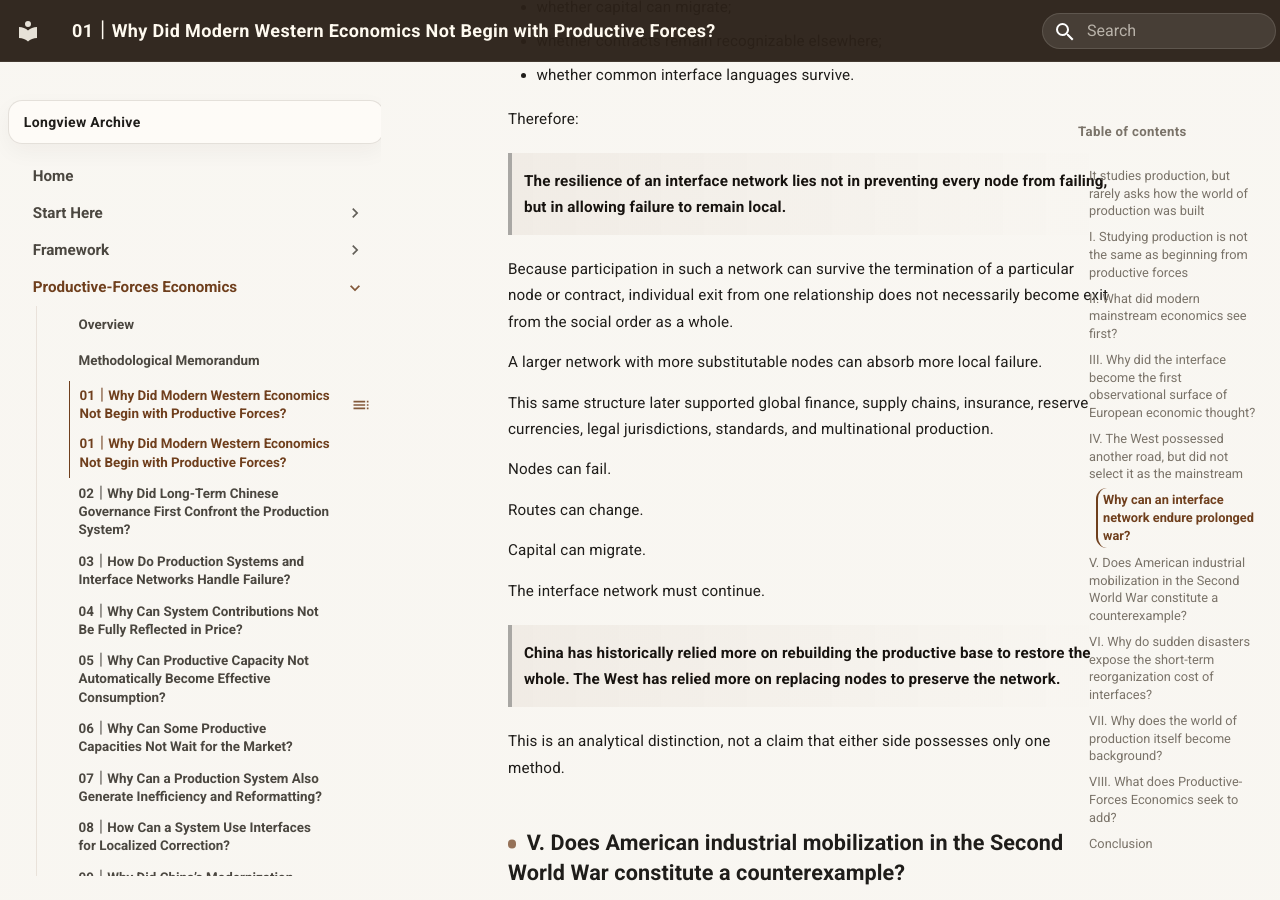
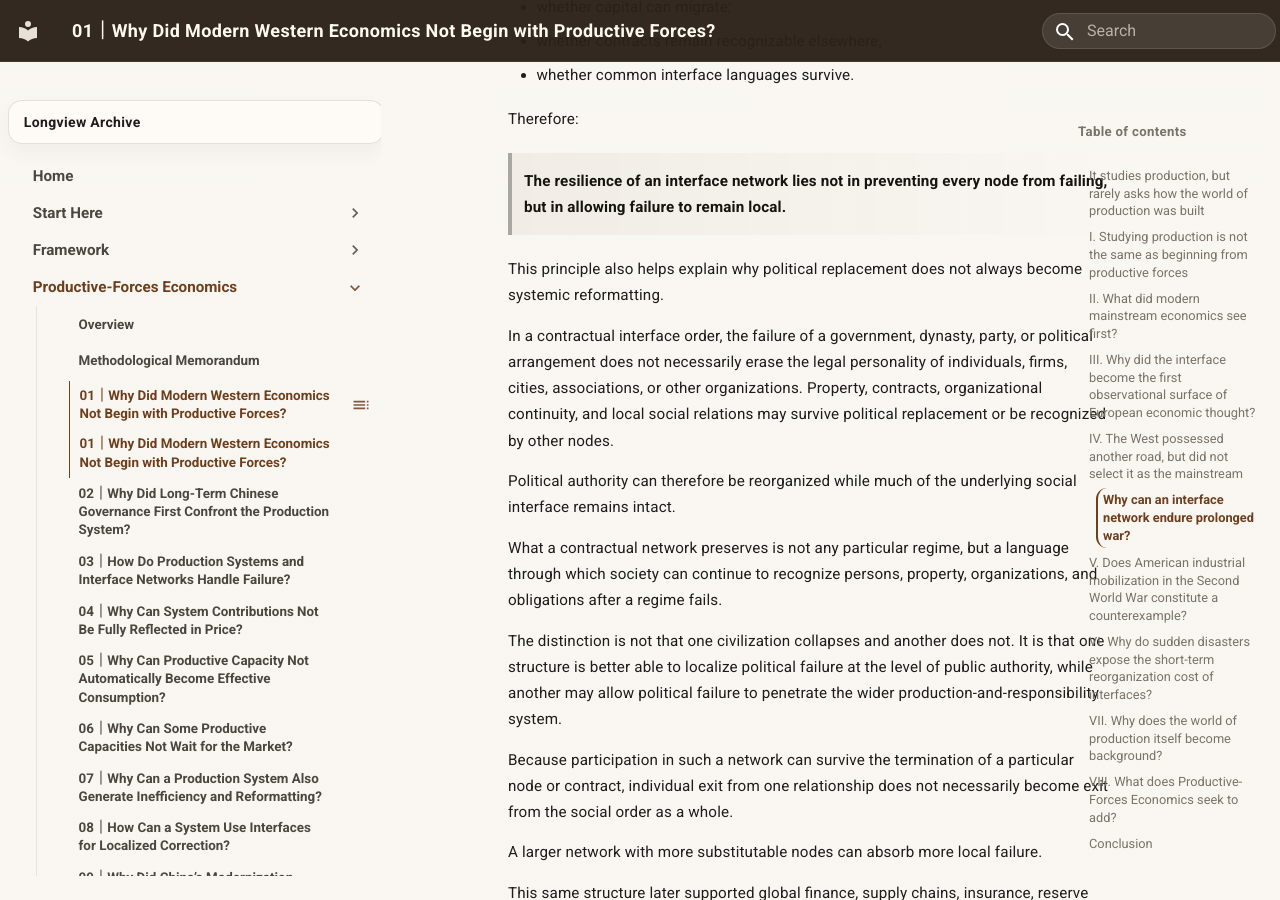
Before and after one commit to guanshi1688/longview-archive, an MkDocs documentation site: the page built from docs/essays/english/productive-forces-economics/01-western-economics.md, in a window 1280 px wide and 900 px high, scrolled down 7692 px. Built offline with MkDocs 1.6.1 and Material for MkDocs 9.7.7, drawn with Linux system fonts in a browser that asks for light colours.

Commit message:
Update 01-western-economics.md

```diff
--- a/docs/essays/english/productive-forces-economics/01-western-economics.md
+++ b/docs/essays/english/productive-forces-economics/01-western-economics.md
@@ -265,6 +265,16 @@ Therefore:
 
 > **The resilience of an interface network lies not in preventing every node from failing, but in allowing failure to remain local.**
 
+This principle also helps explain why political replacement does not always become systemic reformatting.
+
+In a contractual interface order, the failure of a government, dynasty, party, or political arrangement does not necessarily erase the legal personality of individuals, firms, cities, associations, or other organizations. Property, contracts, organizational continuity, and local social relations may survive political replacement or be recognized by other nodes.
+
+Political authority can therefore be reorganized while much of the underlying social interface remains intact.
+
+What a contractual network preserves is not any particular regime, but a language through which society can continue to recognize persons, property, organizations, and obligations after a regime fails.
+
+The distinction is not that one civilization collapses and another does not. It is that one structure is better able to localize political failure at the level of public authority, while another may allow political failure to penetrate the wider production-and-responsibility system.
+
 Because participation in such a network can survive the termination of a particular node or contract, individual exit from one relationship does not necessarily become exit from the social order as a whole.
 
 A larger network with more substitutable nodes can absorb more local failure.
```
